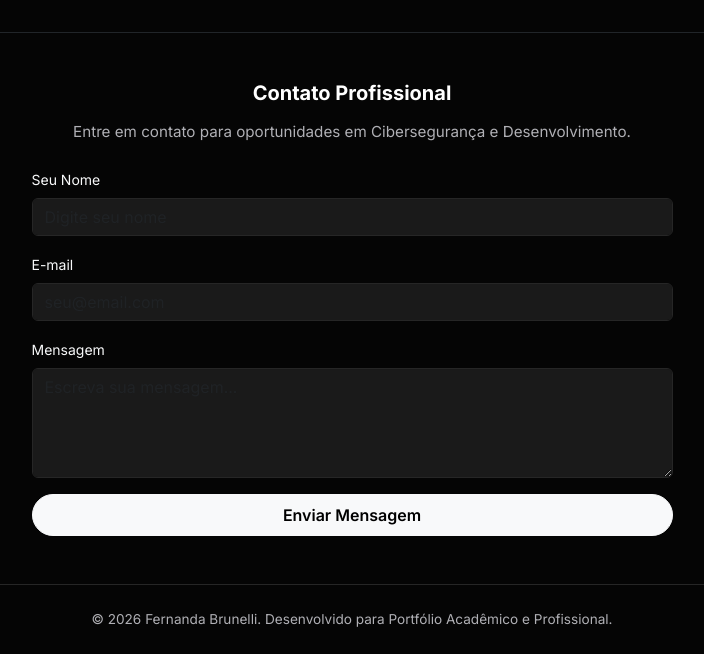
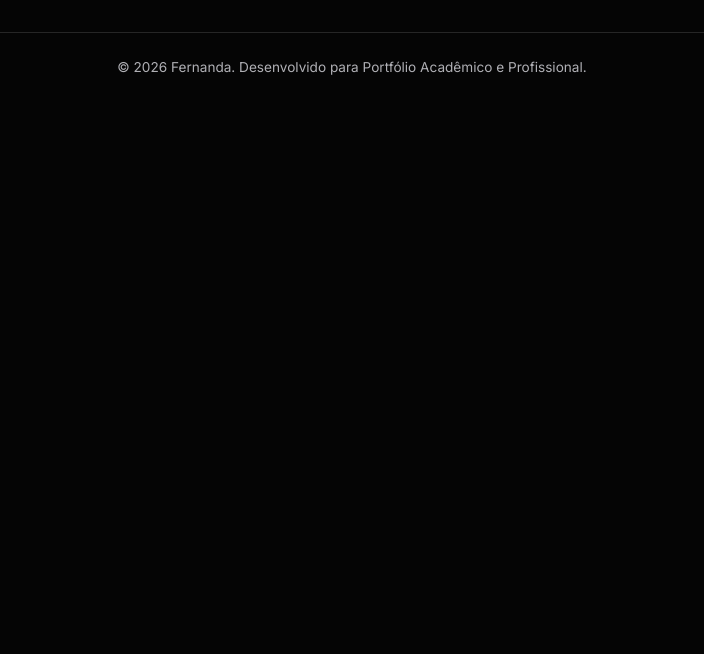
Before and after one commit to synderesis-1/portfolio, a plain HTML site: page index.html in a window 1280 px wide. Shown: the part 1754-2408 px from the top of the page, without its empty margins (288-992 px from the left). After the commit the page ends 1855 px from the top, so only its background shows below. Drawn offline with nearby package versions, Linux system fonts and the light colour scheme.

Commit message:
Revise profile name and bio in index.html
Updated profile details and removed contact section from index.html.

```diff
--- a/index.html
+++ b/index.html
@@ -261,17 +261,17 @@
         <!-- Foto de Perfil Real -->
         <img src="https://media.bio.site/sites/9be19f63-5973-4d33-b15b-1945602fa80e/MtidNCEATWyrWYizdRJTo8.jpg" alt="Fernanda Brunelli">
       </div>
-      <h1 class="h3 fw-bold mb-1 text-white">Fernanda Brunelli</h1>
+      <h1 class="h3 fw-bold mb-1 text-white">Fernanda</h1>
       <p class="profile-bio mb-3">Defesa Cibernética e Desenvolvimento de Sistemas</p>
       <p class="profile-bio mx-auto mb-4" style="max-width: 550px;">
-        Estudante focada em Cibersegurança, automação com Python, administração Linux/Active Directory e desenvolvimento web moderno.
+        Estudante focada em Cibersegurança, automação com Python, administração Linux/Active Directory e desenvolvimento.
       </p>
       <div class="d-flex justify-content-center gap-2">
         <a href="https://github.com/synderesis-1" target="_blank" class="pill-link">
           <i class="bi bi-github"></i> github.com/synderesis-1
         </a>
         <a href="https://linkedin.com" target="_blank" class="pill-link">
-          <i class="bi bi-linkedin"></i> LinkedIn
+          <i class="bi bi-linkedin"></i> linkedin.com/in/fernanda-b-n-s
         </a>
       </div>
     </div>
@@ -363,7 +363,7 @@
           <div class="bento-card-overlay"></div>
           <div class="bento-content">
             <div class="bento-title">Goodreads</div>
-            <div class="bento-subtitle">Leituras de filosofia e literatura</div>
+            <div class="bento-subtitle"></div>
           </div>
         </a>
       </div>
@@ -378,7 +378,7 @@
           <div class="bento-card-overlay"></div>
           <div class="bento-content">
             <div class="bento-title">GitHub</div>
-            <div class="bento-subtitle">Portfólio de projetos</div>
+            <div class="bento-subtitle">Portfólio de Projetos</div>
           </div>
         </a>
       </div>
@@ -386,36 +386,10 @@
     </div>
   </section>
 
-  <!-- Seção de Contato -->
-  <section id="contato" class="container py-5 border-top border-dark">
-    <div class="row justify-content-center">
-      <div class="col-md-7 text-center">
-        <h2 class="h5 fw-bold mb-3 text-white">Contato Profissional</h2>
-        <p class="profile-bio mb-4">Entre em contato para oportunidades em Cibersegurança e Desenvolvimento.</p>
-
-        <form id="contactForm" onsubmit="event.preventDefault(); alert('Mensagem enviada com sucesso!'); this.reset();">
-          <div class="mb-3 text-start">
-            <label class="form-label small text-light">Seu Nome</label>
-            <input type="text" class="form-control" required placeholder="Digite seu nome">
-          </div>
-          <div class="mb-3 text-start">
-            <label class="form-label small text-light">E-mail</label>
-            <input type="email" class="form-control" required placeholder="seu@email.com">
-          </div>
-          <div class="mb-3 text-start">
-            <label class="form-label small text-light">Mensagem</label>
-            <textarea class="form-control" rows="4" required placeholder="Escreva sua mensagem..."></textarea>
-          </div>
-          <button type="submit" class="btn btn-light w-100 fw-semibold rounded-pill py-2">Enviar Mensagem</button>
-        </form>
-      </div>
-    </div>
-  </section>
-
   <!-- Footer -->
   <footer class="text-center py-4">
     <div class="container">
-      <p class="mb-0">© 2026 Fernanda Brunelli. Desenvolvido para Portfólio Acadêmico e Profissional.</p>
+      <p class="mb-0">© 2026 Fernanda. Desenvolvido para Portfólio Acadêmico e Profissional.</p>
     </div>
   </footer>
 
@@ -431,7 +405,7 @@
           <pre class="bg-black text-light p-3 rounded border border-secondary" style="white-space: pre-wrap; font-family: monospace; font-size: 0.8rem;">
 # Portfólio Pessoal - Fernanda Brunelli
 
-## Nome do Aluno
+## Nome
 Fernanda Brunelli
 
 ## Descrição do Portfólio
```
